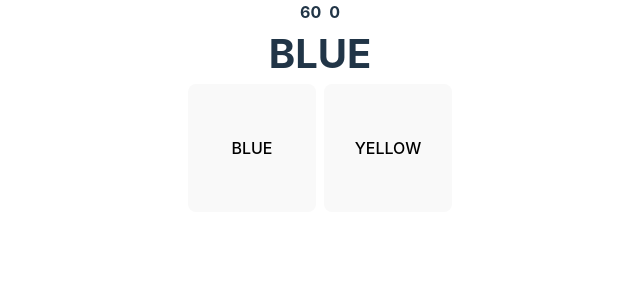
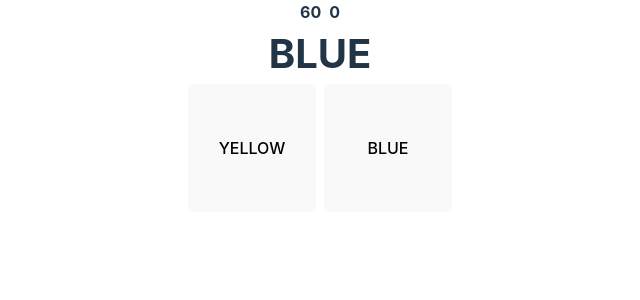
Before and after one commit to matedefalco/color-game, a React (Vite) app: page / in a window 1280 px wide. Both pictures are taken after a click on the button "Play". Shown: the top 300 px of the page, without its empty margins (320-960 px from the left). Built offline with nearby package versions, Linux system fonts and the light colour scheme.

Commit message:
Button randomness & wrong color

```diff
--- a/src/views/Playing.tsx
+++ b/src/views/Playing.tsx
@@ -8,7 +8,8 @@ export default function Playing() {
   // Generar un índice aleatorio para seleccionar uno de los colores disponibles
   const randomIndex = Math.floor(Math.random() * color.length);
   const randomColor = color[randomIndex];
-
+  const wrongIndex = (randomIndex + 1) % color.length;
+  const wrongColor = color[wrongIndex];
 
   return (
     <>
@@ -25,12 +26,25 @@ export default function Playing() {
           </div>
           {/* COLOR OPTIONS */}
           <div style={{ display: "flex", flexDirection: "row", gap: 8 }}>
-            <button style={{ width: 128, height: 128 }}>
-              {color[0].name.toUpperCase()}
-            </button>
-            <button style={{ width: 128, height: 128 }}>
-              {color[1].name.toUpperCase()}
-            </button>
+            {Math.random() < 0.5 ? (
+              <>
+                <button style={{ width: 128, height: 128 }}>
+                  {randomColor.name.toUpperCase()}
+                </button>
+                <button style={{ width: 128, height: 128 }}>
+                  {wrongColor.name.toUpperCase()}
+                </button>
+              </>
+            ) : (
+              <>
+                <button style={{ width: 128, height: 128 }}>
+                  {wrongColor.name.toUpperCase()}
+                </button>
+                <button style={{ width: 128, height: 128 }}>
+                  {randomColor.name.toUpperCase()}
+                </button>
+              </>
+            )}
           </div>
         </div>
       )}
```
